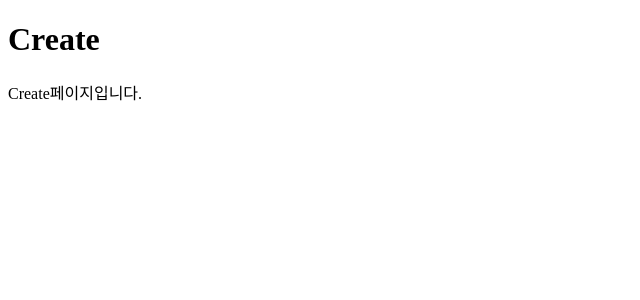
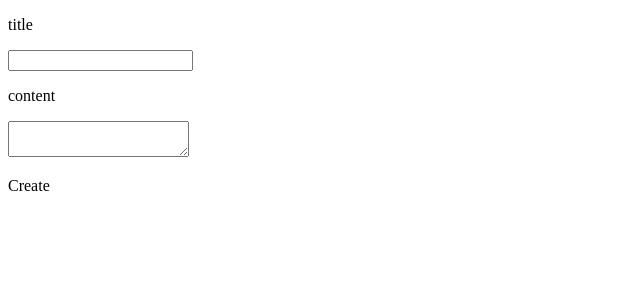
Before and after one commit to devjangdae/todoapp, a React (Create React App) app: page /create in a window 1280 px wide. Shown: the top 300 px of the page, without its empty margins (0-640 px from the left). Built offline with nearby package versions, Linux system fonts and the light colour scheme.

Commit message:
create 페이지, navigate 추가

```diff
--- a/src/App.js
+++ b/src/App.js
@@ -1,5 +1,6 @@
 import './App.css';
 import { Route, Routes } from 'react-router-dom';
+import { Navigate } from 'react-router-dom';
 import Main from './pages/Main';
 import View from './pages/View';
 import Create from './pages/Create';
@@ -12,6 +13,7 @@ function App() {
       <Route path="/view/:id" element={<View />} />
       <Route path="/create" element={<Create />} />
       <Route path="/update" element={<Update />} />
+      <Route path="/*" element={<Navigate to="/"></Navigate>}></Route>
     </Routes>
   );
 }
--- a/src/pages/Create.js
+++ b/src/pages/Create.js
@@ -1,10 +1,61 @@
+import axios from 'axios';
+import { useState } from 'react';
+import { useNavigate } from 'react-router-dom';
+
+const axiosAdd = require('axios').default;
+
 const Create = () => {
-    return (
-      <div>
-        <h1>Create</h1>
-        <p>Create페이지입니다.</p>
+  const [title, setTitle] = useState("");
+  const [content, setContent] = useState("");
+  const navigate = useNavigate();
+
+  const onTitleChange = ((e) => {
+    setTitle(e.target.value);
+  });
+
+  const onContentChange = ((e) => {
+    setContent(e.target.value);
+  });
+
+  const addTodo = () => {
+    if (title === "") {
+      alert("제목을 입력해!");
+    } else {
+      submit();
+      navigate("/main");
+    }
+  }
+
+  const submit = () => {
+    axios.post('http://localhost:8080/todos',
+      {
+        title: title,
+        content: content
+      }
+    )
+      .then((response) => { console.log(response.data); })
+      .catch((response) => {
+        console.log('전송실패');
+      });
+  }
+
+  return (
+    <div>
+      <p>title</p>
+      <p>
+        <input type="text" value={title} onChange={onTitleChange}></input>
+      </p>
+
+      <p>content</p>
+      <p>
+        <textarea onChange={onContentChange}></textarea>
+      </p>
+
+      <div onClick={addTodo}>
+        Create
       </div>
-    );
-  };
+    </div>
+  );
+};
 
-  export default Create;
+export default Create;
```
